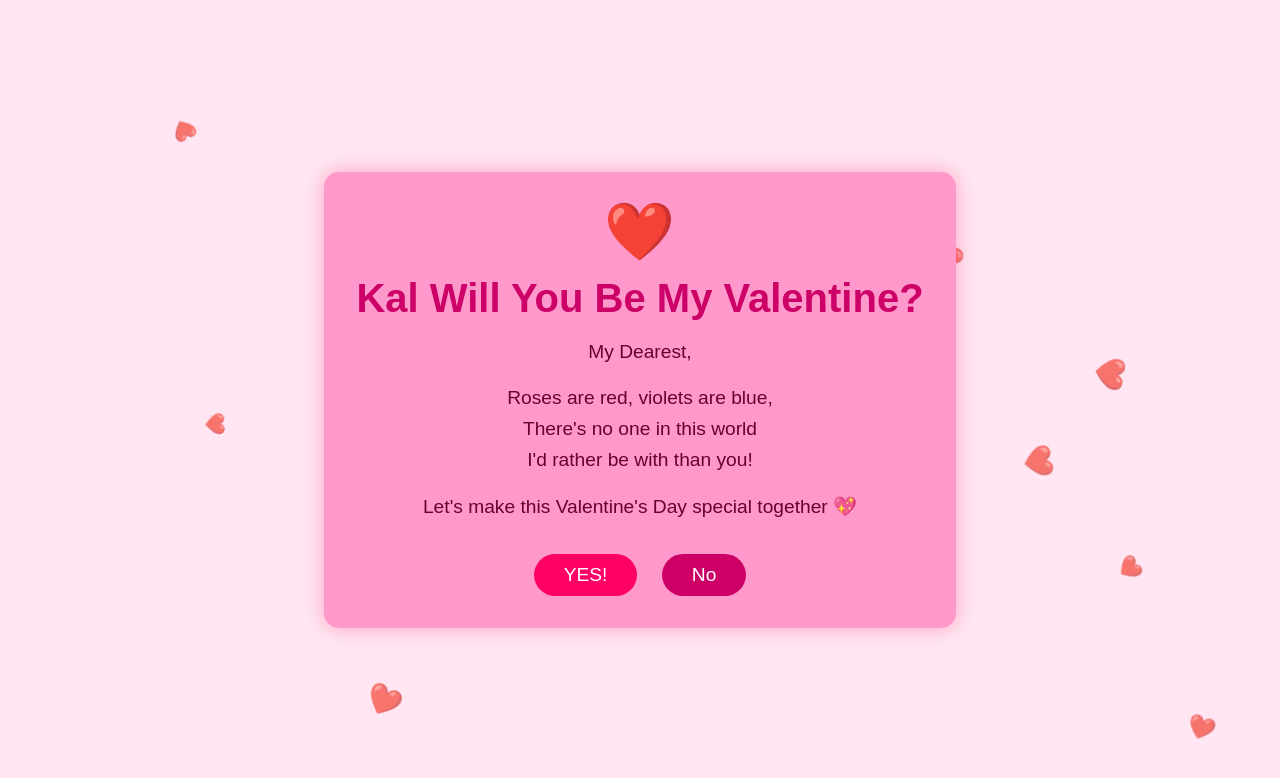
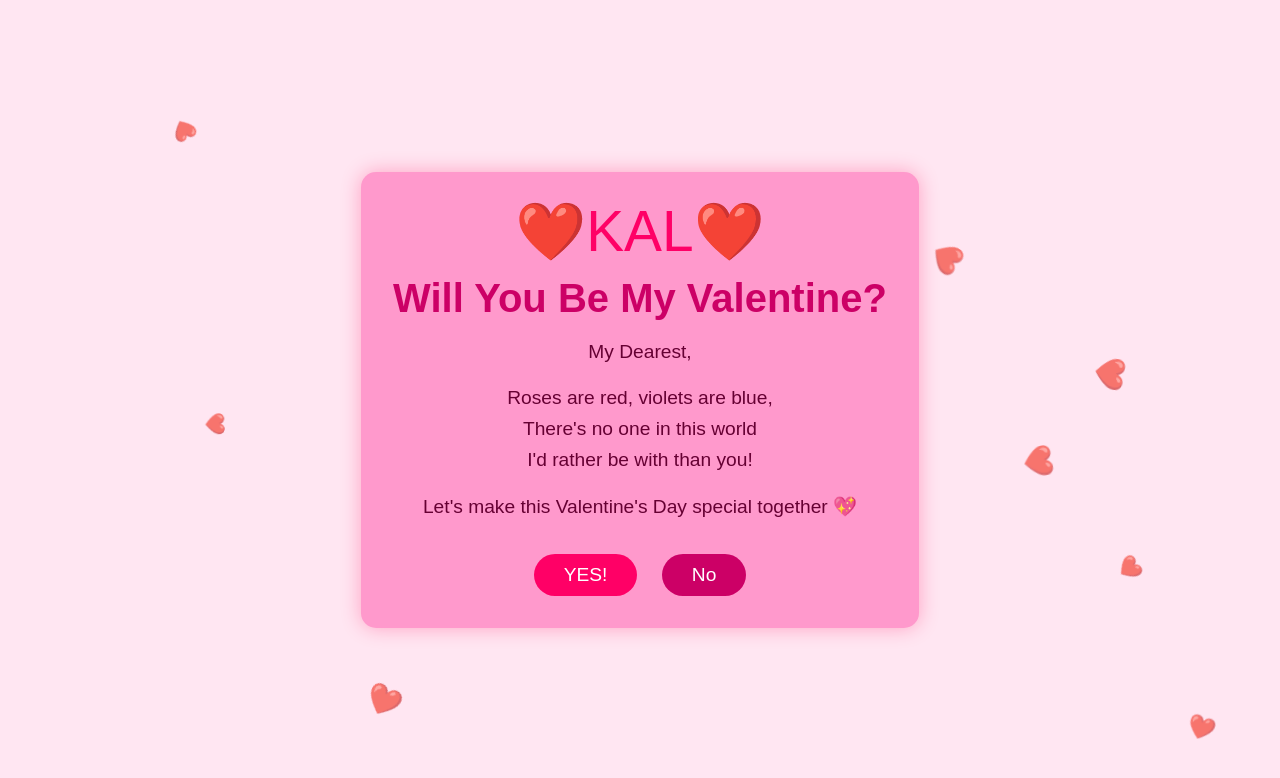
Before and after one commit to teke20/valentine, a plain HTML site: page index.html in a window 1280 px wide. Drawn offline with Linux system fonts and the light colour scheme.

Commit message:
Update index.html

```diff
--- a/index.html
+++ b/index.html
@@ -163,8 +163,8 @@
     <div class="hearts-container" id="hearts"></div>
 
     <div class="container">
-        <div class="heart">❤️</div>
-        <h1>Kal Will You Be My Valentine?</h1>
+        <div class="heart">❤️KAL❤️</div>
+        <h1>Will You Be My Valentine?</h1>
         <p>My Dearest,</p>
         <p>Roses are red, violets are blue,<br>
         There's no one in this world<br>
```
